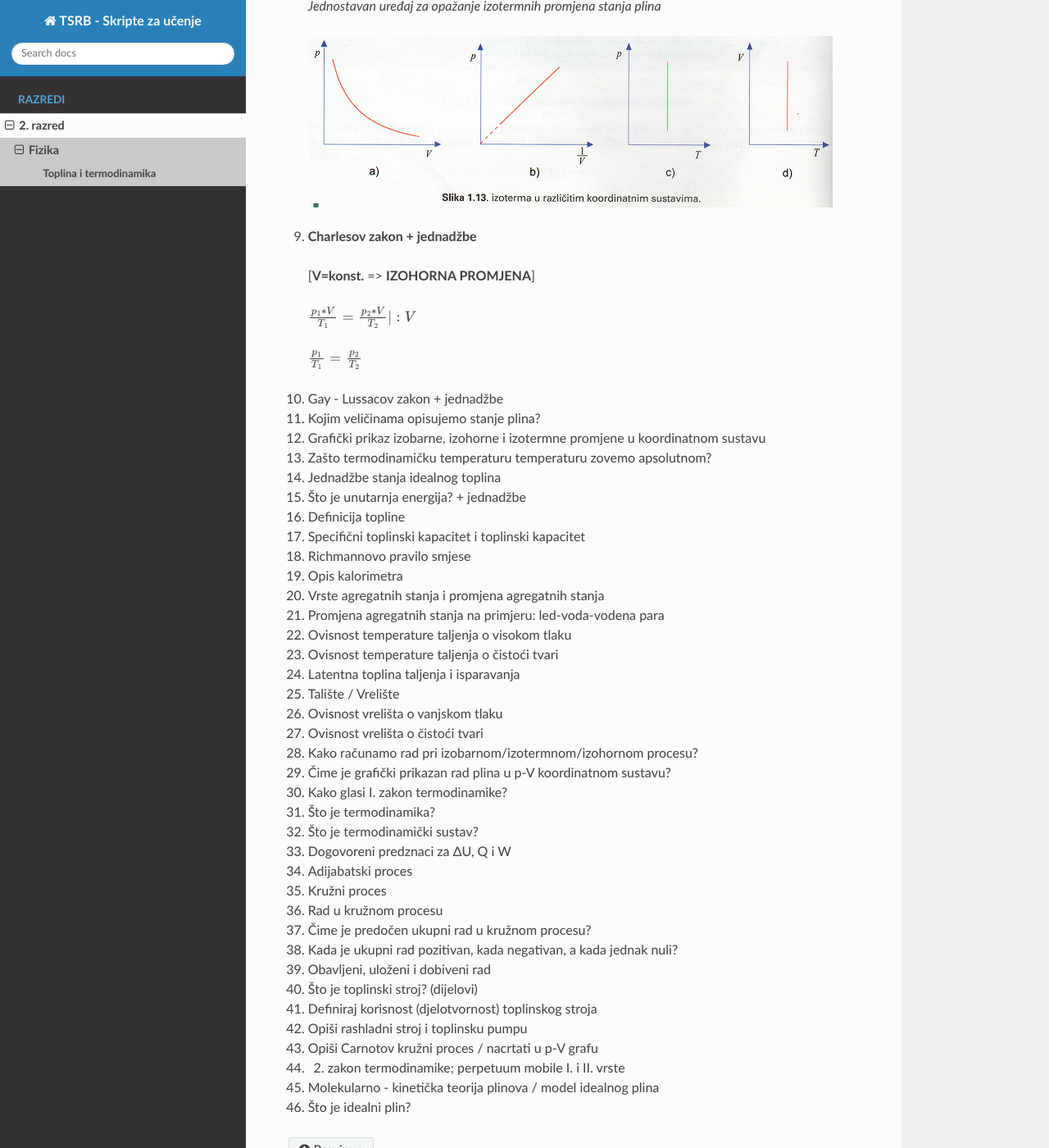
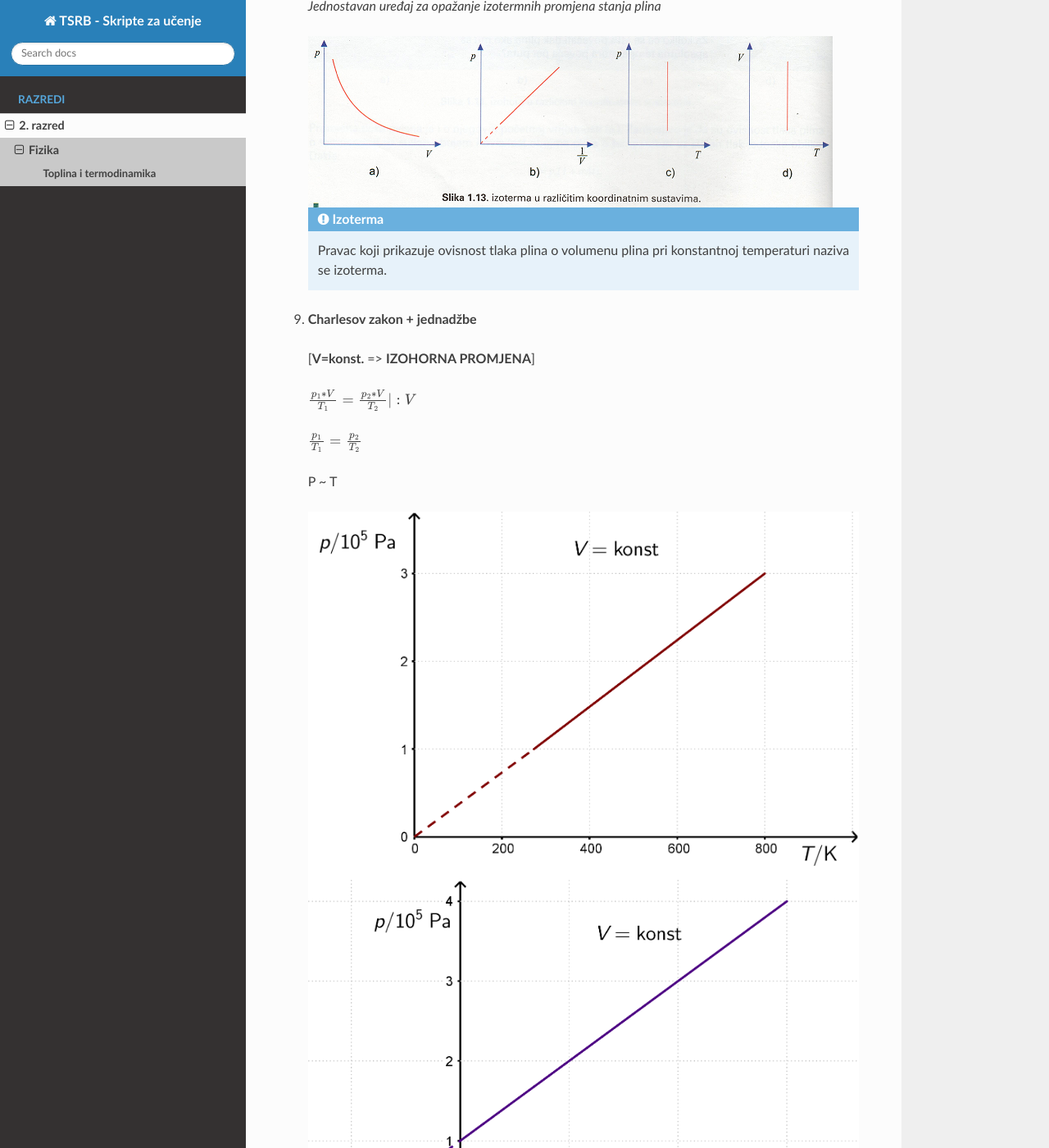
Before and after one commit to recycleTheC/tsrb-h_razred, a Sphinx documentation site: the page built from source/2_razred/fizika/toplina.rst, in a window 1280 px wide and 1400 px high, scrolled down 4176 px. Shown: the whole window at 82% size. Built offline with Sphinx 7.4.7 and the Read the Docs theme 2.0.0, drawn with Linux system fonts in a browser that asks for light colours; some of the changed text lies outside the part shown.

Commit message:
Charlesov zakon

```diff
--- a/source/2_razred/fizika/toplina.rst
+++ b/source/2_razred/fizika/toplina.rst
@@ -125,12 +125,27 @@ Toplina i termodinamika
 
   .. image:: img/izotermna.png
 
+  .. admonition:: **Izoterma**
+
+    Pravac koji prikazuje ovisnost tlaka plina o volumenu plina pri konstantnoj temperaturi naziva se izoterma.
+
 9. **Charlesov zakon + jednadžbe**
   [**V=konst.** => **IZOHORNA PROMJENA**]
 
   :math:`\frac {p_1*V}{T_1}=\frac {p_2*V}{T_2}|:V`
 
   :math:`\frac {p_1}{T_1}=\frac {p_2}{T_2}`
+
+  P ~ T
+
+  .. image:: img/izohorna1.png
+
+  .. image:: img/izohorna2.png
+
+  .. admonition:: **Izohora**
+
+    Pravac koji prikazuje izohornu promjenu stanja plina naziva se **izohora**.
+
 
 10. Gay - Lussacov zakon + jednadžbe
 11. Kojim veličinama opisujemo stanje plina?
```
Also changed, not shown: source/2_razred/fizika/img/izohorna1.png (added), source/2_razred/fizika/img/izohorna2.png (added).
